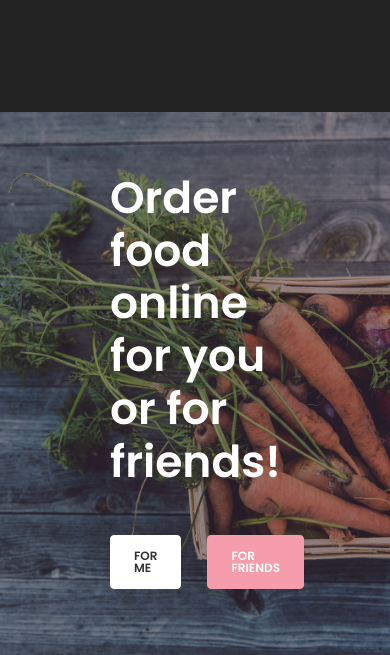
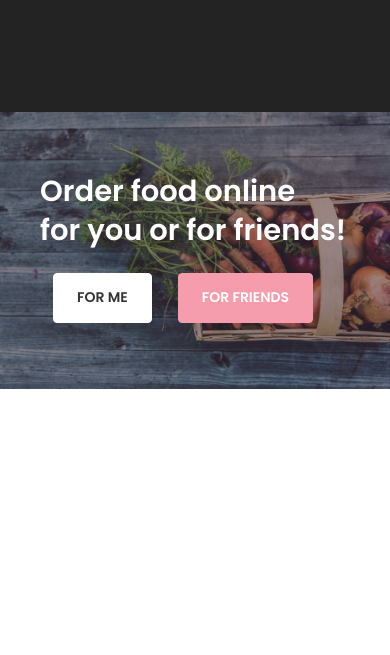
Before and after one commit to ffrenzy7/our-vegan-store, a plain HTML site: page code/index.html in a window 390 px wide. Shown: the part 6105-6760 px from the top of the page. After the commit the page ends 6494 px from the top, so only its background shows below. Drawn offline with Linux system fonts and the light colour scheme.

Commit message:
feat: order section mobile

```diff
--- a/code/style.css
+++ b/code/style.css
@@ -776,22 +776,35 @@ ul {
 }
 
 .order_container {
+  padding: 0 4rem;
+  position: relative;
+
+  @media screen and (min-width: 1200px) {
     margin: 0 auto;
     max-width: 1140px;
     padding: 0 11rem;
-  position: relative;
+  }
 }
 
 .order_title {
   color: white;
+  font: 600 2.9rem/1.37 'Poppins', sans-serif;
+
+  @media screen and (min-width: 1200px) {
     font: 600 4.4rem/1.2 'Poppins', sans-serif;
+  }
 }
 
 .order-links {
   display: flex;
+  font: 600 1.4rem/1.4 'Poppins', sans-serif;
+  gap: 2.6rem;
+  margin-top: 2.2rem;
+
+  @media screen and (min-width: 1200px) {
     font: 600 1.2rem/1 'Poppins', sans-serif;
-  gap: 2.6rem;
     margin-top: 4.6rem;
+  }
 }
 
 .order-links_first {
@@ -799,14 +812,21 @@ ul {
   border-radius: 0.4rem;
   border: 1px solid white;
   color: #333333;
+  margin-left: 1.3rem;
   padding: 1.4rem 2.3rem;
+
+  @media screen and (min-width: 1200px) {
+    margin-left: initial;
     transition: 0.3s ease-out;
     transition-property: background-color, color;
   }
+}
 
 .order-links_first:hover {
+  @media screen and (min-width: 1200px) {
     background-color: transparent;
     color: white;
+  }
 }
 
 .order-links_second {
@@ -814,12 +834,19 @@ ul {
   border-radius: 0.4rem;
   border: 1px solid #f69dad;
   color: white;
+  margin-right: 1.3rem;
   padding: 1.4rem 2.3rem;
+
+  @media screen and (min-width: 1200px) {
+    margin-right: initial;
     transition: 0.3s ease-out;
     transition-property: background-color, color;
   }
+}
 
 .order-links_second:hover {
+  @media screen and (min-width: 1200px) {
     background-color: transparent;
     color: #f69dad;
   }
+}
```
Also changed, not shown: design/design-mobile-2.png (added). Lines whose indentation alone changed are shown as unchanged.
